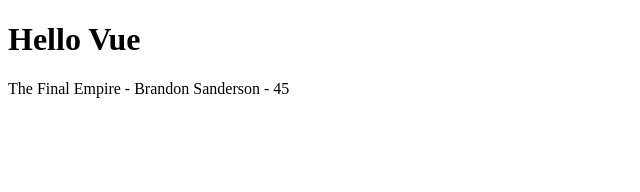
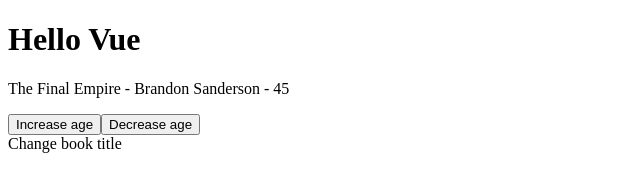
Before and after one commit to MuhammadHafijur/vue-firebase, a plain HTML site: page index.html in a window 1280 px wide. Shown: the whole page, without its empty margins (0-640 px from the left). Drawn offline with nearby package versions, Linux system fonts and the light colour scheme.

Commit message:
:sparkles: feat: click events

```diff
--- a/app.js
+++ b/app.js
@@ -5,6 +5,12 @@
             author: 'Brandon Sanderson',
             age: 45
         }
+    },
+    methods: {
+        changeTitle(title){
+            // this.title = 'words of randience'
+            this.title = title
+        }
     }
 })
 
--- a/index.html
+++ b/index.html
@@ -15,6 +15,10 @@
     -->
     <div id="app">
         <p>{{ title }} -  {{ author }} - {{ age }}</p>
+
+        <button v-on:click="age++">Increase age</button>
+        <button v-on:click="age--">Decrease age</button>
+        <div @click="changeTitle('Oathbringer')">Change book title</div>
     </div>
     <script src="./app.js"></script>
 </body>
```
